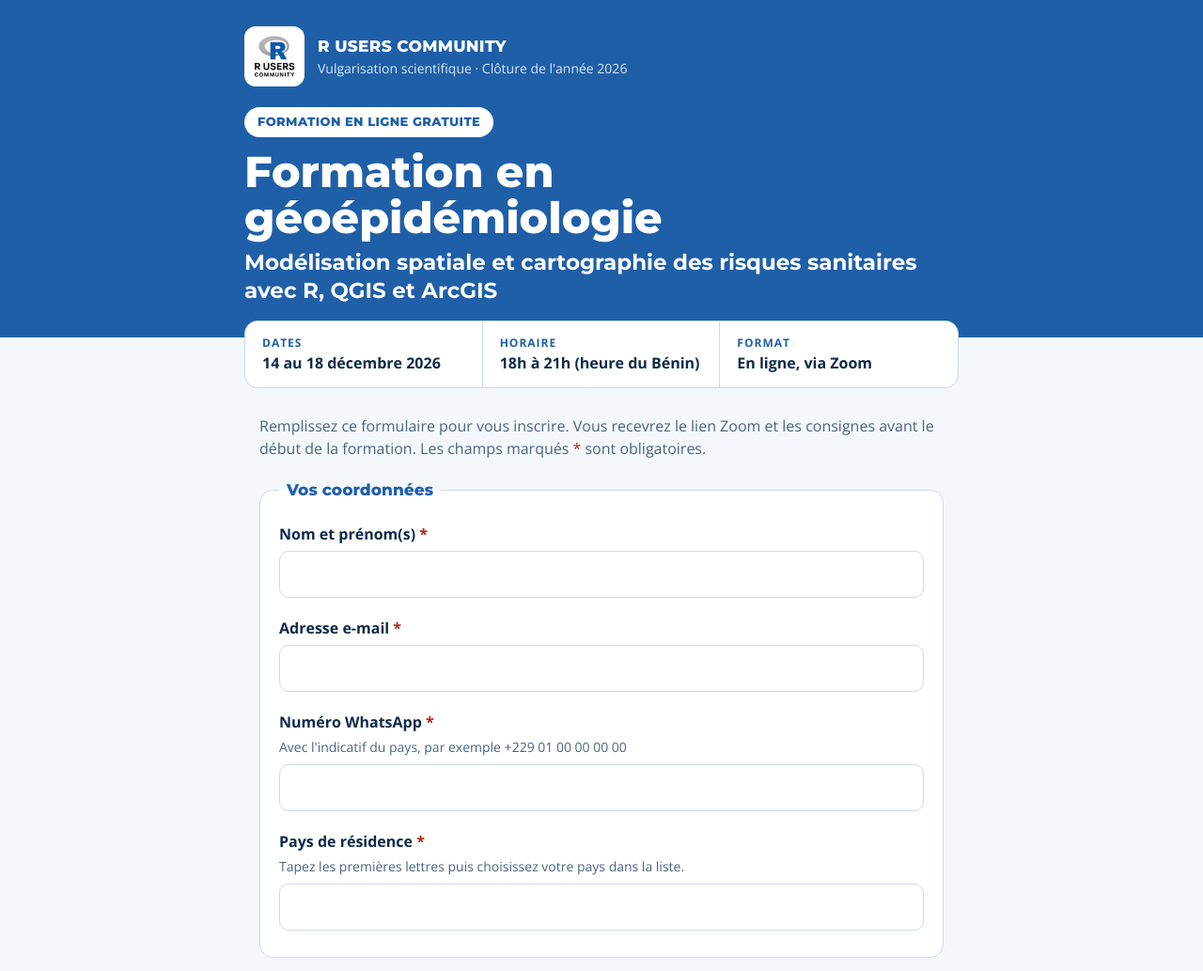
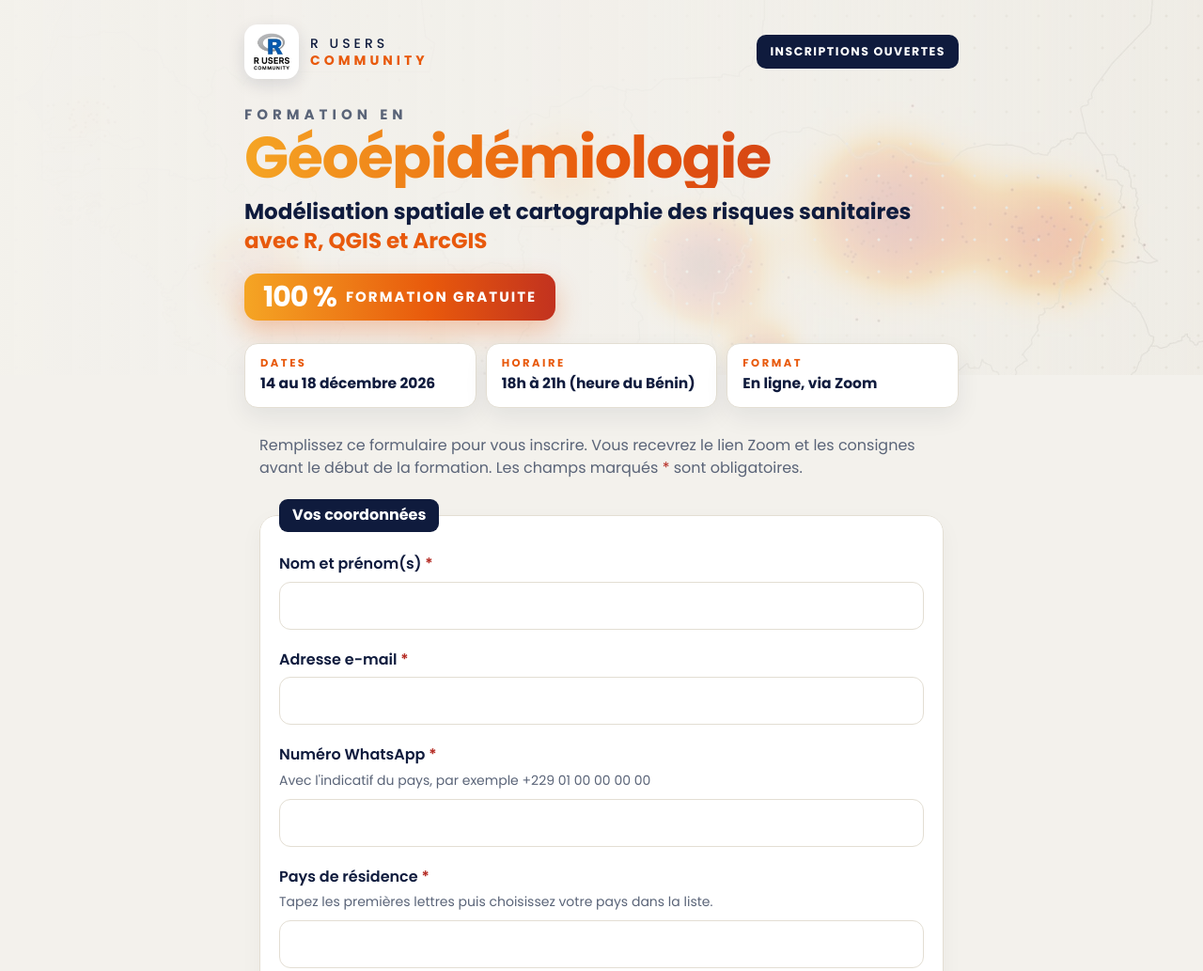
Before and after one commit to agossoulionel/inscription-geoepi, a plain HTML site: page index.html in a window 1280 px wide. Shown: the top 1033 px of the page at 94% size. Drawn offline with nearby package versions, Linux system fonts and the light colour scheme.

Commit message:
Nouveau design du formulaire (charte orange et carte)

```diff
--- a/index.html
+++ b/index.html
@@ -9,46 +9,53 @@
 <meta property="og:description" content="Formation en ligne gratuite, du 14 au 18 décembre 2026, de 18h à 21h (heure du Bénin). R Users Community.">
 <link rel="icon" href="logo.png">
 <link rel="preconnect" href="https://fonts.googleapis.com">
-<link href="https://fonts.googleapis.com/css2?family=Montserrat:wght@700;800&family=Open+Sans:wght@400;600;700&display=swap" rel="stylesheet">
+<link href="https://fonts.googleapis.com/css2?family=Poppins:wght@400;500;600;700&display=swap" rel="stylesheet">
 <style>
   :root{
-    --bleu:#1F5FA8; --bleu-fonce:#16407A; --bleu-ciel:#E3F0FB; --bord:#C9DBEE;
-    --texte:#0F2A4A; --gris:#4A6380; --fond:#F4F8FC; --erreur:#B3261E;
+    --orange:#E8590C; --ambre:#F5A524; --rouge:#C2321F; --marine:#0F1B3D; --creme:#FFF4E5;
+    --bord:#E3DED3; --texte:#0F1B3D; --gris:#5A6478; --fond:#F3F1EC; --erreur:#B3261E;
   }
   *{box-sizing:border-box}
-  body{margin:0;background:var(--fond);color:var(--texte);font-family:'Open Sans',Arial,sans-serif;font-size:16px;line-height:1.5}
-  a{color:var(--bleu)}
-  .entete{background:var(--bleu);color:#fff;padding:28px 16px 34px}
-  .entete-int{max-width:760px;margin:0 auto}
-  .marque{display:flex;align-items:center;gap:14px;margin-bottom:22px}
-  .marque-logo{width:64px;height:64px;background:#fff;border-radius:12px;display:flex;align-items:center;justify-content:center;flex-shrink:0}
-  .marque-logo img{width:56px;height:56px;object-fit:contain}
-  .marque-nom{font-family:'Montserrat',Arial,sans-serif;font-weight:800;font-size:17px;letter-spacing:.3px}
-  .marque-sous{font-size:14px;color:#D6E9F8}
-  .pastille{display:inline-block;background:#fff;color:var(--bleu);font-family:'Montserrat',Arial,sans-serif;font-weight:800;font-size:13px;padding:6px 14px;border-radius:999px;letter-spacing:.4px;margin-bottom:12px}
-  h1{font-family:'Montserrat',Arial,sans-serif;font-weight:800;font-size:clamp(30px,6vw,46px);line-height:1.08;margin:0 0 8px}
-  .sous-titre{font-family:'Montserrat',Arial,sans-serif;font-weight:700;font-size:clamp(18px,3.2vw,23px);line-height:1.3;margin:0}
-  .infos{max-width:760px;margin:-18px auto 0;background:#fff;border:1px solid var(--bord);border-radius:14px;display:grid;grid-template-columns:repeat(3,minmax(0,1fr));overflow:hidden}
-  .info{padding:14px 18px;border-right:1px solid var(--bord)}
-  .info:last-child{border-right:0}
-  .info b{display:block;font-size:12px;letter-spacing:1px;color:var(--bleu)}
-  .info span{font-weight:700;font-size:16px}
+  body{margin:0;background:var(--fond);color:var(--texte);font-family:'Poppins',Arial,sans-serif;font-size:16px;line-height:1.55}
+  a{color:var(--orange)}
+  .grad{background:linear-gradient(90deg,var(--ambre),var(--orange) 50%,var(--rouge));-webkit-background-clip:text;background-clip:text;color:transparent}
+  .entete{position:relative;overflow:hidden;padding:26px 16px 58px;background:var(--fond)}
+  .entete:before{content:"";position:absolute;inset:0;background:url(carte.jpg) 62% 40%/cover no-repeat;opacity:.75}
+  .entete:after{content:"";position:absolute;inset:0;background:linear-gradient(90deg,rgba(243,241,236,.97) 0%,rgba(243,241,236,.88) 55%,rgba(243,241,236,.55) 100%),radial-gradient(#D6D0C3 1.4px,transparent 1.7px) 0 0/34px 34px}
+  .entete-int{position:relative;z-index:1;max-width:760px;margin:0 auto}
+  .marque{display:flex;align-items:center;justify-content:space-between;gap:14px;margin-bottom:26px;flex-wrap:wrap}
+  .marque-g{display:flex;align-items:center;gap:12px}
+  .marque-logo{width:58px;height:58px;background:#fff;border-radius:14px;display:flex;align-items:center;justify-content:center;flex-shrink:0;box-shadow:0 6px 18px rgba(15,27,61,.12)}
+  .marque-logo img{width:50px;height:50px;object-fit:contain}
+  .marque-nom{font-weight:500;font-size:14px;letter-spacing:4px;line-height:1.3}
+  .marque-nom b{display:block;font-weight:700;color:var(--orange)}
+  .pastille{display:inline-block;background:var(--marine);color:#fff;font-weight:700;font-size:12.5px;padding:8px 14px;border-radius:10px;letter-spacing:1.5px}
+  .surtitre{font-weight:700;font-size:15px;letter-spacing:5px;color:var(--gris);margin:0 0 2px}
+  h1{font-weight:700;font-size:clamp(38px,8.5vw,62px);line-height:1.05;letter-spacing:-1.5px;margin:0 0 10px}
+  .sous-titre{font-weight:700;font-size:clamp(18px,3.4vw,23px);line-height:1.32;margin:0}
+  .sous-titre span{color:var(--orange)}
+  .gratuit{display:inline-flex;align-items:center;gap:10px;margin-top:20px;background:linear-gradient(90deg,var(--ambre),var(--orange) 60%,var(--rouge));color:#fff;border-radius:14px;padding:10px 20px;box-shadow:0 12px 28px rgba(232,89,12,.3)}
+  .gratuit b{font-weight:700;font-size:30px;letter-spacing:-1px;line-height:1}.gratuit span{font-weight:700;font-size:15px;letter-spacing:2px}
+  .infos{position:relative;z-index:2;max-width:760px;margin:-34px auto 0;display:grid;grid-template-columns:repeat(3,minmax(0,1fr));gap:10px}
+  .info{background:#fff;border:1px solid var(--bord);border-radius:14px;padding:12px 16px;box-shadow:0 10px 26px rgba(15,27,61,.07)}
+  .info b{display:block;font-size:11.5px;letter-spacing:2.5px;color:var(--orange)}
+  .info span{font-weight:700;font-size:15.5px}
   main{max-width:760px;margin:0 auto;padding:24px 16px 48px}
   .intro{color:var(--gris);margin:4px 0 20px}
-  fieldset{border:1px solid var(--bord);border-radius:14px;background:#fff;padding:22px 20px 8px;margin:0 0 18px}
-  legend{font-family:'Montserrat',Arial,sans-serif;font-weight:800;font-size:17px;color:var(--bleu);padding:0 8px}
+  fieldset{border:1px solid var(--bord);border-radius:18px;background:#fff;padding:22px 20px 8px;margin:0 0 18px;box-shadow:0 8px 24px rgba(15,27,61,.04)}
+  legend{font-weight:700;font-size:16px;color:#fff;background:var(--marine);padding:5px 14px;border-radius:9px}
   .champ{margin-bottom:20px}
-  .champ > label,.question{display:block;font-weight:700;margin-bottom:6px}
+  .champ > label,.question{display:block;font-weight:600;margin-bottom:6px}
   .obl{color:var(--erreur)}
   .aide{font-size:14px;color:var(--gris);margin:-2px 0 8px}
-  input[type=text],input[type=email],input[type=tel],textarea{width:100%;font:inherit;color:inherit;padding:12px 14px;border:1.5px solid var(--bord);border-radius:10px;background:#fff}
-  input:focus,textarea:focus{outline:none;border-color:var(--bleu);box-shadow:0 0 0 3px rgba(31,95,168,.15)}
+  input[type=text],input[type=email],input[type=tel],textarea{width:100%;font:inherit;color:inherit;padding:12px 14px;border:1.5px solid var(--bord);border-radius:12px;background:#fff}
+  input:focus,textarea:focus{outline:none;border-color:var(--orange);box-shadow:0 0 0 3px rgba(232,89,12,.15)}
   textarea{min-height:110px;resize:vertical}
   .choix{display:flex;flex-direction:column;gap:8px}
-  .choix label{display:flex;align-items:center;gap:10px;padding:10px 12px;border:1.5px solid var(--bord);border-radius:10px;cursor:pointer;font-weight:600;min-height:44px}
-  .choix label:hover{border-color:var(--bleu)}
-  .choix input{width:18px;height:18px;accent-color:var(--bleu);flex-shrink:0}
-  .choix label:has(input:checked){border-color:var(--bleu);background:var(--bleu-ciel)}
+  .choix label{display:flex;align-items:center;gap:10px;padding:10px 12px;border:1.5px solid var(--bord);border-radius:12px;cursor:pointer;font-weight:500;min-height:44px}
+  .choix label:hover{border-color:var(--orange)}
+  .choix input{width:18px;height:18px;accent-color:var(--orange);flex-shrink:0}
+  .choix label:has(input:checked){border-color:var(--orange);background:var(--creme)}
   .choix.ligne{flex-direction:row;flex-wrap:wrap}
   .choix.ligne label{flex:1 1 140px}
   .precision{margin-top:8px}
@@ -56,34 +63,32 @@
   .erreur-msg{color:var(--erreur);font-size:14px;margin-top:6px;display:none}
   .champ.invalide .erreur-msg{display:block}
   .champ.invalide input,.champ.invalide .choix label{border-color:var(--erreur)}
-  /* liste des pays */
   .combo{position:relative}
-  .combo-liste{position:absolute;left:0;right:0;top:calc(100% + 4px);max-height:260px;overflow-y:auto;background:#fff;border:1.5px solid var(--bord);border-radius:10px;margin:0;padding:4px;list-style:none;z-index:20;box-shadow:0 8px 24px rgba(15,42,74,.12)}
+  .combo-liste{position:absolute;left:0;right:0;top:calc(100% + 4px);max-height:260px;overflow-y:auto;background:#fff;border:1.5px solid var(--bord);border-radius:12px;margin:0;padding:4px;list-style:none;z-index:20;box-shadow:0 8px 24px rgba(15,27,61,.12)}
   .combo-liste li{padding:10px 12px;border-radius:8px;cursor:pointer}
-  .combo-liste li[aria-selected=true],.combo-liste li:hover{background:var(--bleu-ciel)}
+  .combo-liste li[aria-selected=true],.combo-liste li:hover{background:var(--creme)}
   .combo-vide{color:var(--gris);cursor:default!important}
-  .bouton{display:inline-flex;align-items:center;justify-content:center;gap:10px;width:100%;font-family:'Montserrat',Arial,sans-serif;font-weight:800;font-size:18px;color:#fff;background:var(--bleu);border:0;border-radius:12px;padding:16px 20px;cursor:pointer;min-height:52px}
-  .bouton:hover{background:var(--bleu-fonce)}
+  .bouton{display:inline-flex;align-items:center;justify-content:center;gap:10px;width:100%;font-family:inherit;font-weight:700;font-size:18px;color:#fff;background:linear-gradient(90deg,var(--ambre),var(--orange) 60%,var(--rouge));border:0;border-radius:14px;padding:16px 20px;cursor:pointer;min-height:54px;box-shadow:0 12px 28px rgba(232,89,12,.3)}
+  .bouton:hover{filter:brightness(.95)}
   .bouton:disabled{opacity:.7;cursor:wait}
   .piege{position:absolute;left:-5000px}
   .merci{display:none;text-align:center}
-  .merci .carte{background:#fff;border:1px solid var(--bord);border-radius:14px;padding:28px 22px;margin-bottom:18px}
-  .merci h2{font-family:'Montserrat',Arial,sans-serif;font-weight:800;font-size:28px;margin:6px 0 10px;color:var(--bleu)}
-  .coche{width:64px;height:64px;border-radius:50%;background:var(--bleu-ciel);display:inline-flex;align-items:center;justify-content:center}
+  .merci .carte{background:#fff;border:1px solid var(--bord);border-radius:18px;padding:28px 22px;margin-bottom:18px}
+  .merci h2{font-weight:700;font-size:28px;margin:6px 0 10px;color:var(--marine)}
+  .coche{width:64px;height:64px;border-radius:50%;background:var(--creme);display:inline-flex;align-items:center;justify-content:center}
   .etapes{text-align:left;margin:18px auto 0;max-width:520px;padding-left:20px}
   .etapes li{margin-bottom:6px}
   .reseaux{display:flex;flex-direction:column;gap:10px;max-width:520px;margin:16px auto 0}
-  .reseau{display:flex;align-items:center;gap:14px;text-decoration:none;color:var(--texte);border:1.5px solid var(--bord);border-radius:12px;padding:12px 16px;font-weight:700;background:#fff;min-height:52px;text-align:left}
-  .reseau:hover{border-color:var(--bleu)}
-  .reseau.principal{background:var(--bleu);color:#fff;border-color:var(--bleu)}
+  .reseau{display:flex;align-items:center;gap:14px;text-decoration:none;color:var(--texte);border:1.5px solid var(--bord);border-radius:14px;padding:12px 16px;font-weight:700;background:#fff;min-height:52px;text-align:left}
+  .reseau:hover{border-color:var(--orange)}
+  .reseau.principal{background:var(--marine);color:#fff;border-color:var(--marine)}
   .reseau small{display:block;font-weight:400;font-size:13px;opacity:.85}
   .reseau svg{flex-shrink:0}
   footer{text-align:center;font-size:14px;color:var(--gris);padding:0 16px 32px}
   @media (max-width:560px){
-    .infos{grid-template-columns:1fr;margin-top:-14px}
-    .info{border-right:0;border-bottom:1px solid var(--bord)}
-    .info:last-child{border-bottom:0}
+    .infos{grid-template-columns:1fr}
     fieldset{padding:18px 14px 4px}
+    .entete{padding-bottom:52px}
   }
 </style>
 </head>
@@ -92,15 +97,16 @@
 <header class="entete">
   <div class="entete-int">
     <div class="marque">
-      <div class="marque-logo"><img src="logo.png" alt="Logo R Users Community"></div>
-      <div>
-        <div class="marque-nom">R USERS COMMUNITY</div>
-        <div class="marque-sous">Vulgarisation scientifique · Clôture de l'année 2026</div>
+      <div class="marque-g">
+        <div class="marque-logo"><img src="logo.png" alt="Logo R Users Community"></div>
+        <div class="marque-nom">R USERS<b>COMMUNITY</b></div>
       </div>
+      <div class="pastille">INSCRIPTIONS OUVERTES</div>
     </div>
-    <div class="pastille">FORMATION EN LIGNE GRATUITE</div>
-    <h1>Formation en géoépidémiologie</h1>
-    <p class="sous-titre">Modélisation spatiale et cartographie des risques sanitaires avec R, QGIS et ArcGIS</p>
+    <p class="surtitre">FORMATION EN</p>
+    <h1 class="grad">Géoépidémiologie</h1>
+    <p class="sous-titre">Modélisation spatiale et cartographie des risques sanitaires <span>avec R, QGIS et ArcGIS</span></p>
+    <div class="gratuit"><b>100 %</b><span>FORMATION GRATUITE</span></div>
   </div>
 </header>
 
@@ -248,7 +254,7 @@
 
   <section class="merci" id="bloc-doublon" aria-live="polite">
     <div class="carte">
-      <div class="coche"><svg width="34" height="34" viewBox="0 0 24 24" fill="none" stroke="#1F5FA8" stroke-width="2.4" stroke-linecap="round" stroke-linejoin="round" aria-hidden="true"><circle cx="12" cy="12" r="9"/><path d="M12 7.5v5.5M12 16.5v.01"/></svg></div>
+      <div class="coche"><svg width="34" height="34" viewBox="0 0 24 24" fill="none" stroke="#E8590C" stroke-width="2.4" stroke-linecap="round" stroke-linejoin="round" aria-hidden="true"><circle cx="12" cy="12" r="9"/><path d="M12 7.5v5.5M12 16.5v.01"/></svg></div>
       <h2>Vous êtes déjà inscrit(e)</h2>
       <p style="margin:0 0 10px;color:var(--gris)">Une inscription existe déjà avec cette adresse e-mail ou ce numéro WhatsApp. Votre place est bien réservée : inutile de vous inscrire une seconde fois.</p>
       <p style="margin:0;color:var(--gris)">Si vous pensez qu'il s'agit d'une erreur, écrivez-nous sur <a href="https://wa.me/2290190754955">WhatsApp au +229 01 90 75 49 55</a>.</p>
@@ -262,7 +268,7 @@
 
   <section class="merci" id="bloc-merci" aria-live="polite">
     <div class="carte">
-      <div class="coche"><svg width="34" height="34" viewBox="0 0 24 24" fill="none" stroke="#1F5FA8" stroke-width="2.6" stroke-linecap="round" stroke-linejoin="round" aria-hidden="true"><path d="M5 12.5l4.5 4.5L19 7.5"/></svg></div>
+      <div class="coche"><svg width="34" height="34" viewBox="0 0 24 24" fill="none" stroke="#E8590C" stroke-width="2.6" stroke-linecap="round" stroke-linejoin="round" aria-hidden="true"><path d="M5 12.5l4.5 4.5L19 7.5"/></svg></div>
       <h2>Inscription enregistrée</h2>
       <p id="merci-nom" style="margin:0 0 6px;font-weight:700"></p>
       <p style="margin:0;color:var(--gris)">Merci pour votre inscription à la formation en géoépidémiologie de la R Users Community.</p>
```
Also changed, not shown: carte.jpg (added).
